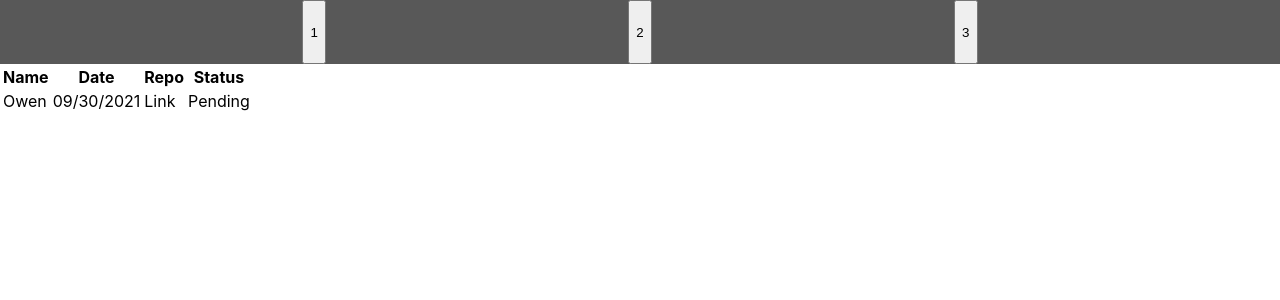
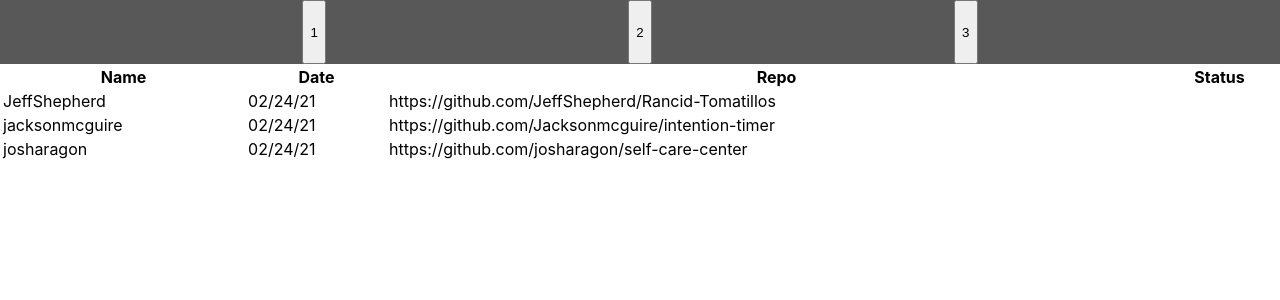
Before and after one commit to owenhallgren/stretch-project, a React (Create React App) app: page / in a window 1280 px wide. Shown: the top 300 px of the page. Built offline with nearby package versions, Linux system fonts and the light colour scheme.

Commit message:
Added table with data

```diff
--- a/src/Components/App/App.css
+++ b/src/Components/App/App.css
@@ -1,38 +1,3 @@
-.App {
-  text-align: center;
+main {
+ width: 100vw;
 }
-
-.App-logo {
-  height: 40vmin;
-  pointer-events: none;
-}
-
-@media (prefers-reduced-motion: no-preference) {
-  .App-logo {
-    animation: App-logo-spin infinite 20s linear;
-  }
-}
-
-.App-header {
-  background-color: #282c34;
-  min-height: 100vh;
-  display: flex;
-  flex-direction: column;
-  align-items: center;
-  justify-content: center;
-  font-size: calc(10px + 2vmin);
-  color: white;
-}
-
-.App-link {
-  color: #61dafb;
-}
-
-@keyframes App-logo-spin {
-  from {
-    transform: rotate(0deg);
-  }
-  to {
-    transform: rotate(360deg);
-  }
-}
--- a/src/Components/App/App.js
+++ b/src/Components/App/App.js
@@ -2,14 +2,15 @@ import React, { Component } from 'react';
 import Nav from '../Nav/Nav';
 import OpenReviews from '../OpenReviews/OpenReviews'
 import CurrentReviews from '../CurrentReviews/CurrentReviews'
+import './App.css';
 import { mockReviews } from '../../mockUserData'
-import './App.css';
 
 class App extends Component {
   constructor() {
     super();
     this.state = {
-      openReviews: []
+      openReviews: [],
+      user: 'Jackson'
     }
   }
 
@@ -17,12 +18,14 @@ class App extends Component {
     this.setState( {openReviews: mockReviews} )
   }
 
+
   render() {
     return (
       <main>
         <Nav />
         {/* <OpenReviews openReviews={this.state.openReviews}/> */}
-        <CurrentReviews/>
+        {/* <CurrentReviews user={this.state.user} openReviews={this.state.openReviews}/> */}
+        <CurrentReviews state={this.state}/>
       </main>
     )
   }
--- a/src/Components/CurrentReviews/CurrentReviews.css
+++ b/src/Components/CurrentReviews/CurrentReviews.css
@@ -0,0 +1,9 @@
+.table-container {
+  width: 100%;
+  overflow-x: scroll ;
+}
+
+table {
+ width: 100%;
+ overflow: scroll;
+}
--- a/src/Components/CurrentReviews/CurrentReviews.js
+++ b/src/Components/CurrentReviews/CurrentReviews.js
@@ -1,22 +1,37 @@
 import React from 'react'
+import './CurrentReviews.css'
 
-const CurrentReviews = () => {
+const CurrentReviews = ( {state} ) => {
+  const matchedReviews = state.openReviews.filter(review => review.reviewer === state.user )
+  const reviewTable = matchedReviews.map(review => {
+    return(
+      <tr>
+          <td>{review.username}</td>
+          <td>{review.date}</td>
+          <td>{review.repo}</td>
+          <td>{review.status}</td>
+      </tr>
+    )
+  })
+
     return (
+      <div className='table-container'>
         <table>
+        <thead>
             <tr>
                 <th>Name</th>
                 <th>Date</th>
                 <th>Repo</th>
                 <th>Status</th>
                 <th></th>
-            </tr>
-            <tr>
-                <td>Owen</td>
-                <td>09/30/2021</td>
-                <td>Link</td>
-                <td>Pending</td>
-            </tr>
-        </table>
+        </tr>
+        </thead>
+        <tbody>
+           {reviewTable}
+        </tbody>
+      </table>
+      </div>
+
     )
 }
 
--- a/src/Components/OpenReviews/OpenReviews.js
+++ b/src/Components/OpenReviews/OpenReviews.js
@@ -4,7 +4,8 @@ import './OpenReviews.css';
 
 
 const OpenReviews = ( {openReviews} ) => {
-    const allReviews = openReviews.map(review => {
+    const filteredReviews = openReviews.filter(review => !review.reviewer)
+    const allReviews = filteredReviews.map(review => {
         return (
             <Card
                 username={review.username}
@@ -15,7 +16,7 @@ const OpenReviews = ( {openReviews} ) => {
         )
     })
     return (
-        <body>
+        <div>
             <h1 className='open-review-header'>Open Review Requests</h1>
             <div className='filters'>
                 <p>Date</p>
@@ -24,7 +25,7 @@ const OpenReviews = ( {openReviews} ) => {
             <section className='card-container'>
                 {allReviews}
             </section>
-        </body>
+        </div>
     )
 }
 
--- a/src/mockUserData.js
+++ b/src/mockUserData.js
@@ -1,8 +1,8 @@
 export const mockReviews = [
-    {username:'JeffShepherd', summary: 'this is a summary', email:'mfgdgyemdpiseedowu@wqcefp.com', language:'Python', date:'02/24/21'},
-    {username:'jacksonmcguire', summary: 'this is a summary', email:'mfgdgyemdpiseedowu@wqcefp.com', language:'JavaScript', date:'02/24/21'},
-    {username:'josharagon', summary: 'this is a summary', email:'mfgdgyemdpiseedowu@wqcefp.com', language:'C++', date:'02/24/21'},
-    {username:'owenhallgren', summary: 'this is a summary', email:'mfgdgyemdpiseedowu@wqcefp.com', language:'C#', date:'02/24/21'}
+    {username:'JeffShepherd', summary: 'this is a summary', email:'mfgdgyemdpiseedowu@wqcefp.com', language:'Python', date:'02/24/21', repo: 'https://github.com/JeffShepherd/Rancid-Tomatillos', status:'', reviewer: 'Jackson' },
+    {username:'jacksonmcguire', summary: 'this is a summary', email:'mfgdgyemdpiseedowu@wqcefp.com', language:'JavaScript', date:'02/24/21', repo: 'https://github.com/Jacksonmcguire/intention-timer', status:'', reviewer: 'Jackson'},
+    {username:'josharagon', summary: 'this is a summary', email:'mfgdgyemdpiseedowu@wqcefp.com', language:'C++', date:'02/24/21', repo:'https://github.com/josharagon/self-care-center', status:'', reviewer: 'Jackson'},
+    {username:'owenhallgren', summary: 'this is a summary', email:'mfgdgyemdpiseedowu@wqcefp.com', language:'C#', date:'02/24/21', repo: 'https://github.com/owenhallgren/js-fun-at-the-library', status:'', reviewer: ''}
 ];
 
 export const mockUsers = [
```
